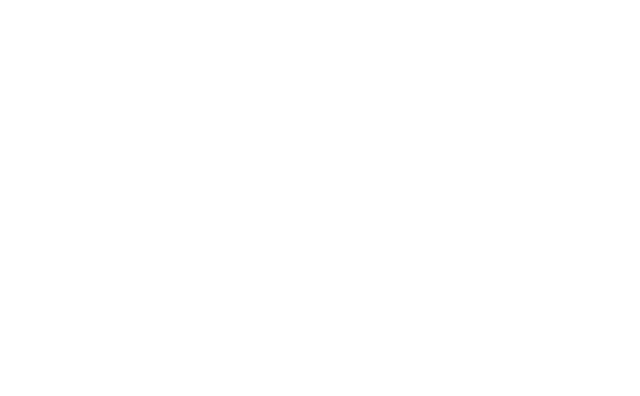
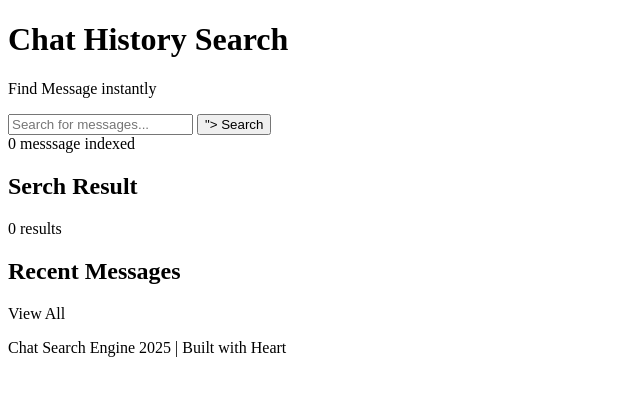
Before and after one commit to Judas-u/Smart-Chat-History-Search-Engine, a plain HTML site: page intex.html in a window 1280 px wide. Shown: the whole page, without its empty margins (0-640 px from the left). Drawn offline with Linux system fonts and the light colour scheme.

Commit message:
Structure

```diff
--- a/intex.html
+++ b/intex.html
@@ -6,6 +6,56 @@
     <title>Document</title>
 </head>
 <body>
+    <div>
+        <header>
+            <div>
+                <h1>
+                    <i></i>
+                    Chat History Search
+                </h1>
+                <p>Find Message instantly</p>
+            </div>
+        </header>
 
+        <main>
+            <div>
+                <div>
+                    <div>
+                        <i></i>
+                        <input type="text" placeholder="Search for messages..." id="searchInput">
+                        <button id="searchButton" class="search-button">">
+                            <span>Search</span>
+                            <i></i>
+                        </button>
+                    </div>
+
+                    <div>
+                        <span id="messageCount">0</span> messsage indexed
+                    </div>
+                </div>
+            </div>
+
+            <div>
+                <div>
+                    <h2><i></i>Serch Result</h2>
+                    <div>0 results</div>
+                </div>
+                <div></div>
+            </div>
+
+            <div>
+                <div>
+                    <h2><i></i>Recent Messages</h2>
+                    <div>View All</div>
+                </div>
+                <div></div>
+            </div>
+
+        </main>
+
+        <footer>
+            <p>Chat Search Engine 2025 | Built with Heart</p>
+        </footer>
+    </div>
 </body>
 </html>
```
